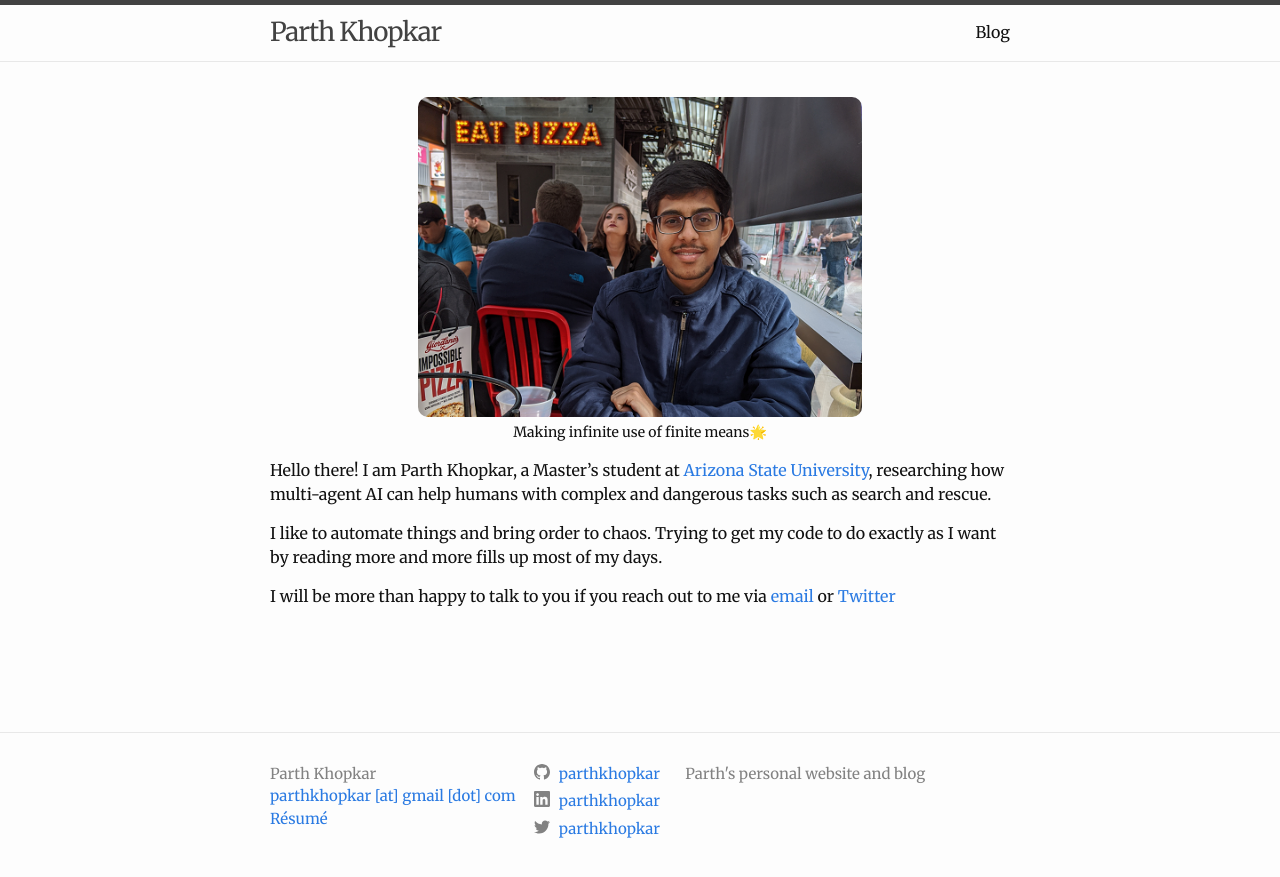
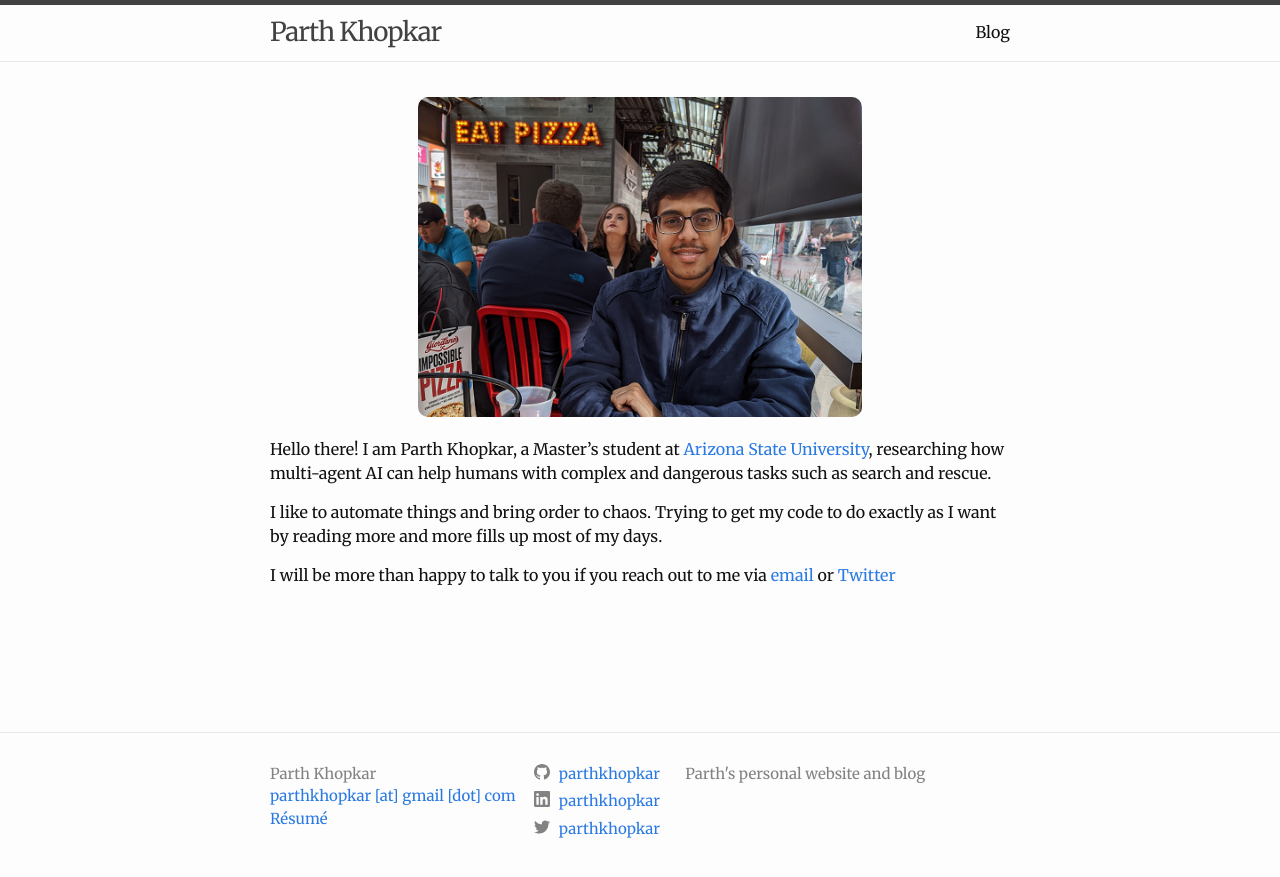
Before and after one commit to parthkhopkar/parthkhopkar.github.io, a Jekyll site: the page built from index.md, in a window 1280 px wide. Shown: the top 877 px of the page. Built offline with Jekyll 4.4.1, drawn with Linux system fonts in a browser that asks for light colours; nearby versions of some CDN libraries.

Commit message:
Remove caption

```diff
--- a/index.md
+++ b/index.md
@@ -1,10 +1,8 @@
 ---
 layout: home
 ---
-<figure>
+
 <img src="./assets/img/parth.png" id="home-page-picture">
-<figcaption id="home-page-caption">Making infinite use of finite means🌟</figcaption>
-</figure>
 
 
 Hello there! I am Parth Khopkar, a Master's student at [Arizona State University](https://www.asu.edu/), researching how multi-agent AI can help humans with complex and dangerous tasks such as search and rescue.
```
